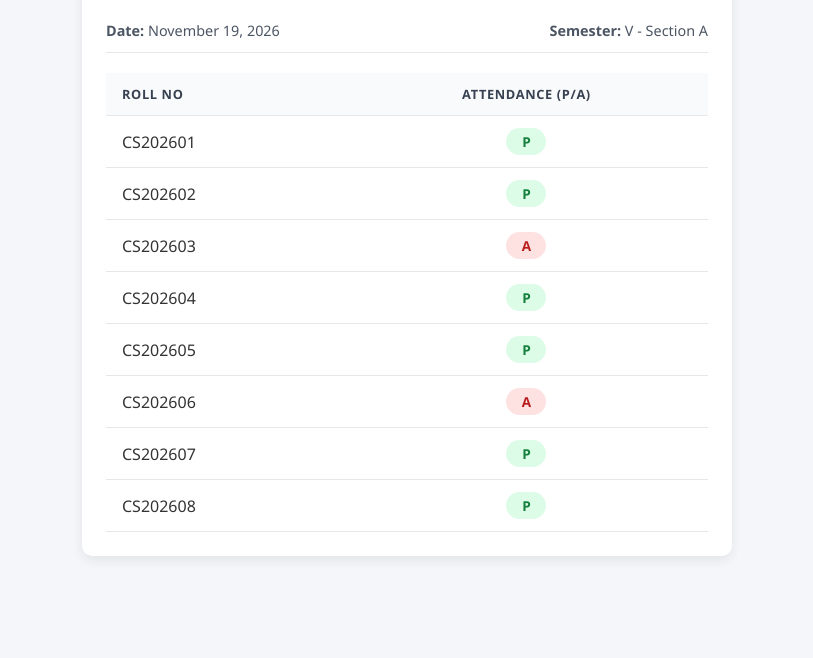
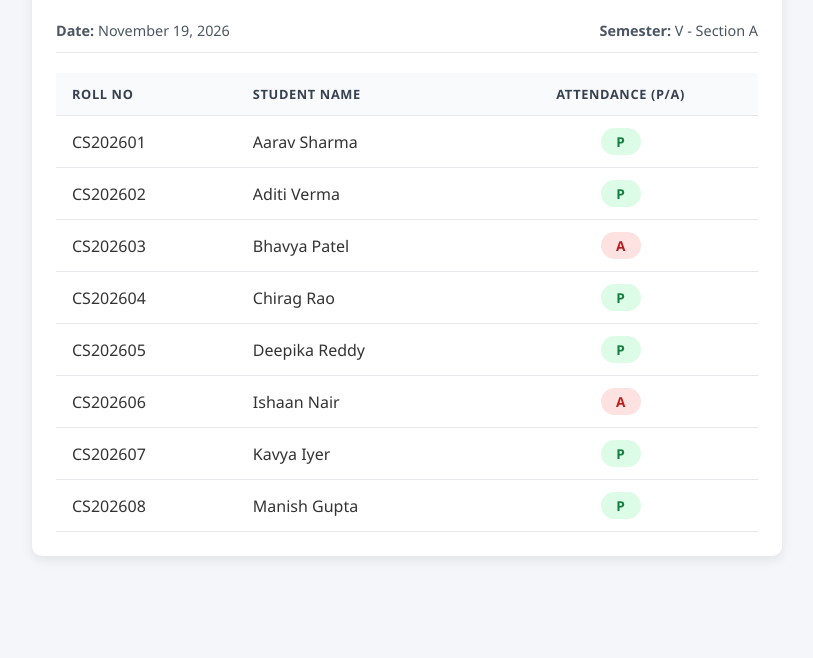
Before and after one commit to vishnuvardhanv3/StudenceAttendance, a plain HTML site: page index.html in a window 1280 px wide. Shown: the part 142-800 px from the top of the page, without its empty margins (233-1046 px from the left). Drawn offline with Linux system fonts and the light colour scheme.

Commit message:
Add student names to attendance list

```diff
--- a/index.html
+++ b/index.html
@@ -17,7 +17,7 @@
             padding: 30px 15px;
         }
         .container {
-            max-width: 650px;
+            max-width: 750px;
             margin: 0 auto;
             background: #ffffff;
             border-radius: 10px;
@@ -108,40 +108,49 @@
                 <thead>
                     <tr>
                         <th>Roll No</th>
+                        <th>Student Name</th>
                         <th style="text-align: center;">Attendance (P/A)</th>
                     </tr>
                 </thead>
                 <tbody>
                     <tr>
                         <td>CS202601</td>
+                        <td>Aarav Sharma</td>
                         <td style="text-align: center;"><span class="status-badge status-present">P</span></td>
                     </tr>
                     <tr>
                         <td>CS202602</td>
+                        <td>Aditi Verma</td>
                         <td style="text-align: center;"><span class="status-badge status-present">P</span></td>
                     </tr>
                     <tr>
                         <td>CS202603</td>
+                        <td>Bhavya Patel</td>
                         <td style="text-align: center;"><span class="status-badge status-absent">A</span></td>
                     </tr>
                     <tr>
                         <td>CS202604</td>
+                        <td>Chirag Rao</td>
                         <td style="text-align: center;"><span class="status-badge status-present">P</span></td>
                     </tr>
                     <tr>
                         <td>CS202605</td>
+                        <td>Deepika Reddy</td>
                         <td style="text-align: center;"><span class="status-badge status-present">P</span></td>
                     </tr>
                     <tr>
                         <td>CS202606</td>
+                        <td>Ishaan Nair</td>
                         <td style="text-align: center;"><span class="status-badge status-absent">A</span></td>
                     </tr>
                     <tr>
                         <td>CS202607</td>
+                        <td>Kavya Iyer</td>
                         <td style="text-align: center;"><span class="status-badge status-present">P</span></td>
                     </tr>
                     <tr>
                         <td>CS202608</td>
+                        <td>Manish Gupta</td>
                         <td style="text-align: center;"><span class="status-badge status-present">P</span></td>
                     </tr>
                 </tbody>
```
